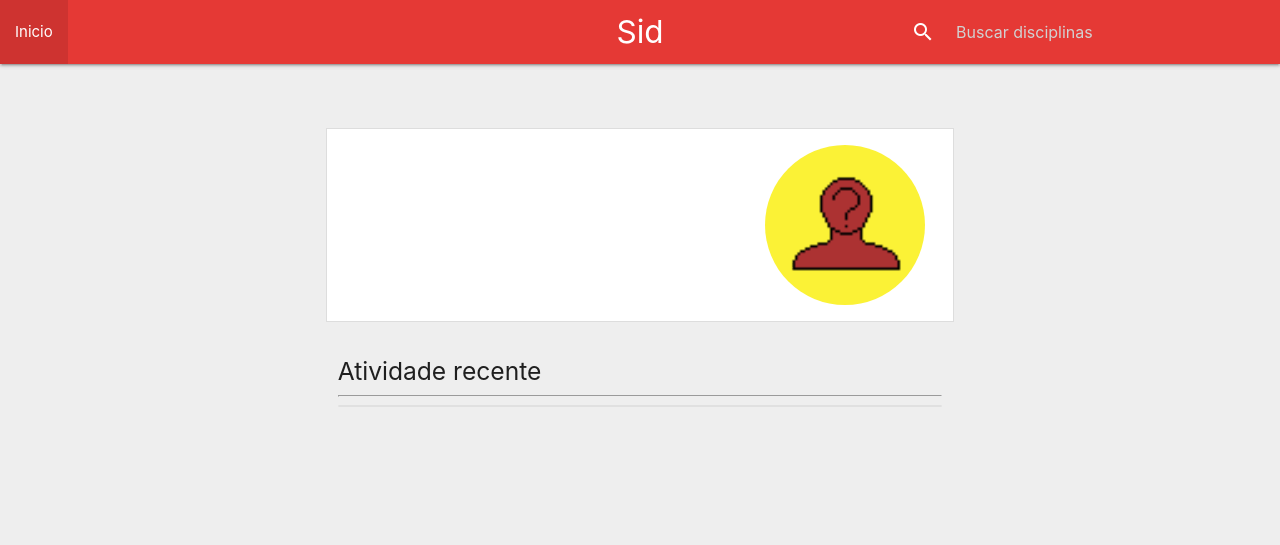
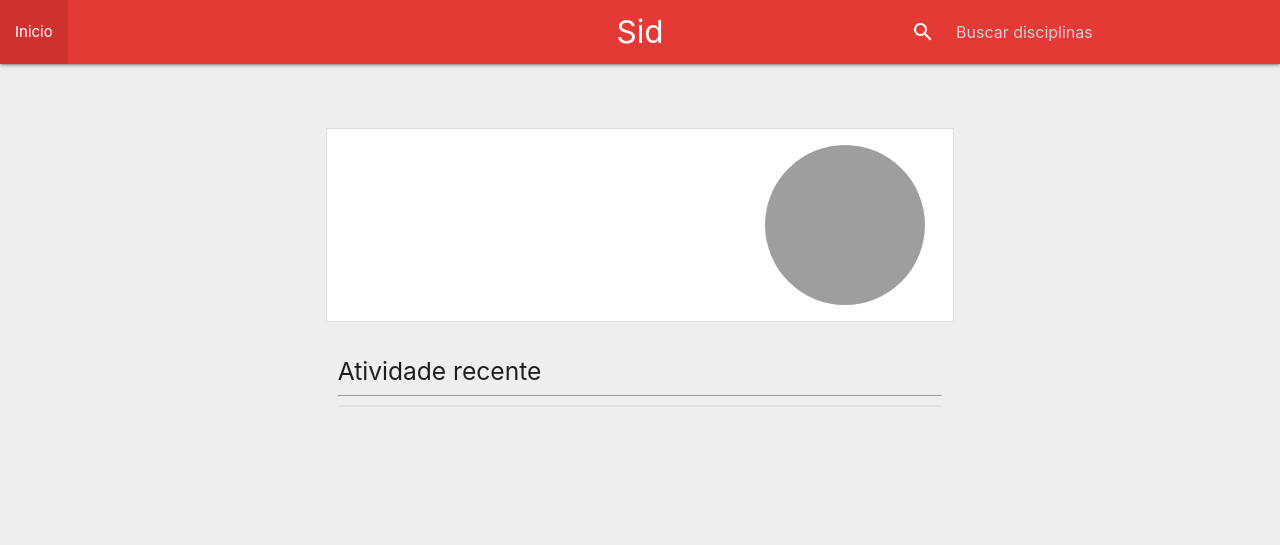
Before and after one commit to rgeurgas/Sid, a Django app: template registration/templates/registration/perfil.html in a window 1280 px wide. Shown: the top 545 px of the page. Run offline with Django 3.2, Linux system fonts and the light colour scheme; the template is opened without the code that fills it, so the values that code supplies are empty; grey boxes are pictures that could not be loaded.

Commit message:
profile picture added

```diff
--- a/registration/models.py
+++ b/registration/models.py
@@ -12,7 +12,7 @@ class Profile(models.Model):
 	university = models.CharField(max_length=50, null=True, blank=True)
 	courses = models.ManyToManyField(Course, blank=True)
 	bio = models.TextField(default=" ")
-	image = models.ImageField(upload_to='registration/static/registration/pictures/', default="registration/static/registration/pictures/default.png")
+	image = models.ImageField(upload_to='profile/pictures/', default="profile/pictures/default.png")
 	def __str__(self):
 		return self.user.username
 
--- a/registration/templates/registration/perfil.html
+++ b/registration/templates/registration/perfil.html
@@ -13,7 +13,7 @@
 			</div>
 			<div class="col m3">
 				{{MEDIA_URL}}
-				<img src="media/pictures/default.png" class="circle right">
+				<img src="/media/{{profile.image}}" class="circle right">
 			</div>
 		</div>
 
```
Also changed, not shown: course/templates/course/course_single.html (line endings or trailing spaces), registration/migrations/0003_auto_20180703_1719.py (added), registration/migrations/0004_auto_20180703_1740.py, registration/migrations/0005_auto_20180703_1745.py, registration/migrations/0006_auto_20180702_0206.py (deleted), registration/migrations/0007_remove_profile_image.py (deleted), registration/migrations/0008_auto_20180702_0241.py (deleted), registration/static/registration/pictures/default.png (deleted).
